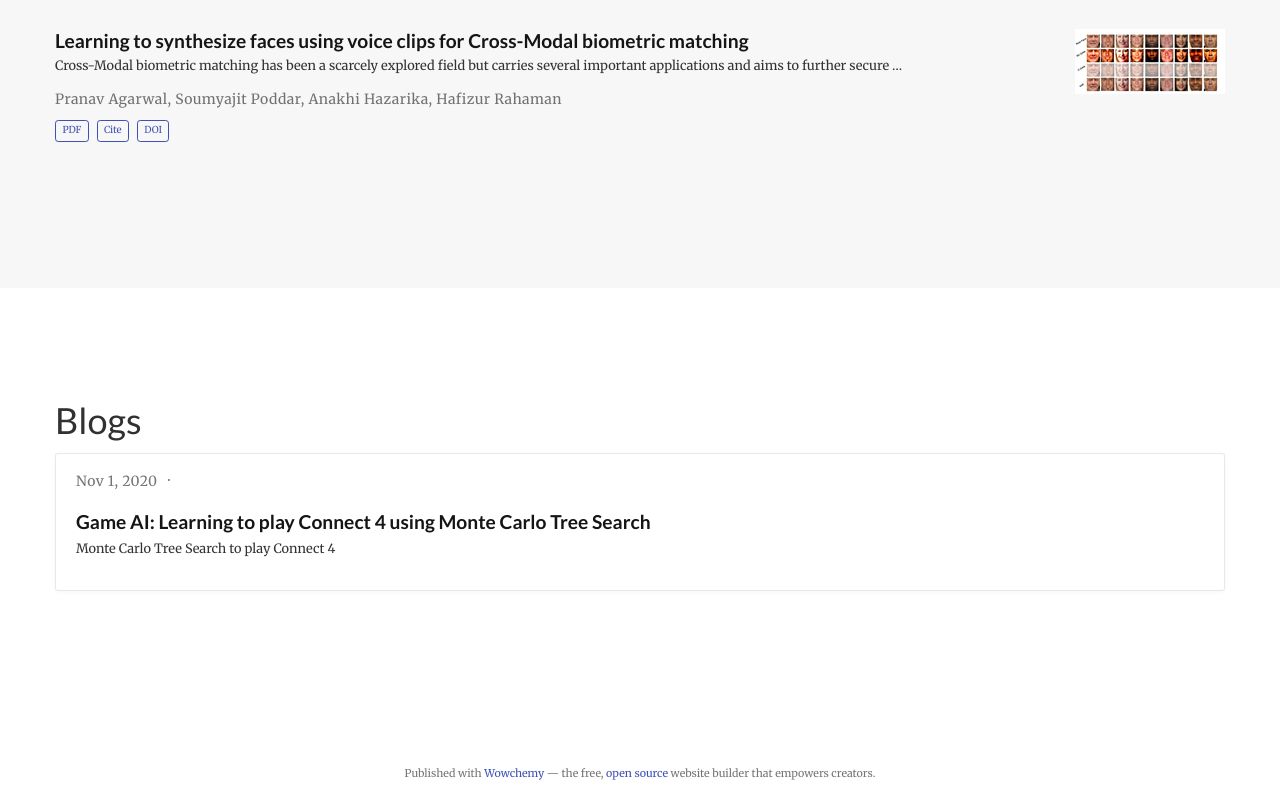
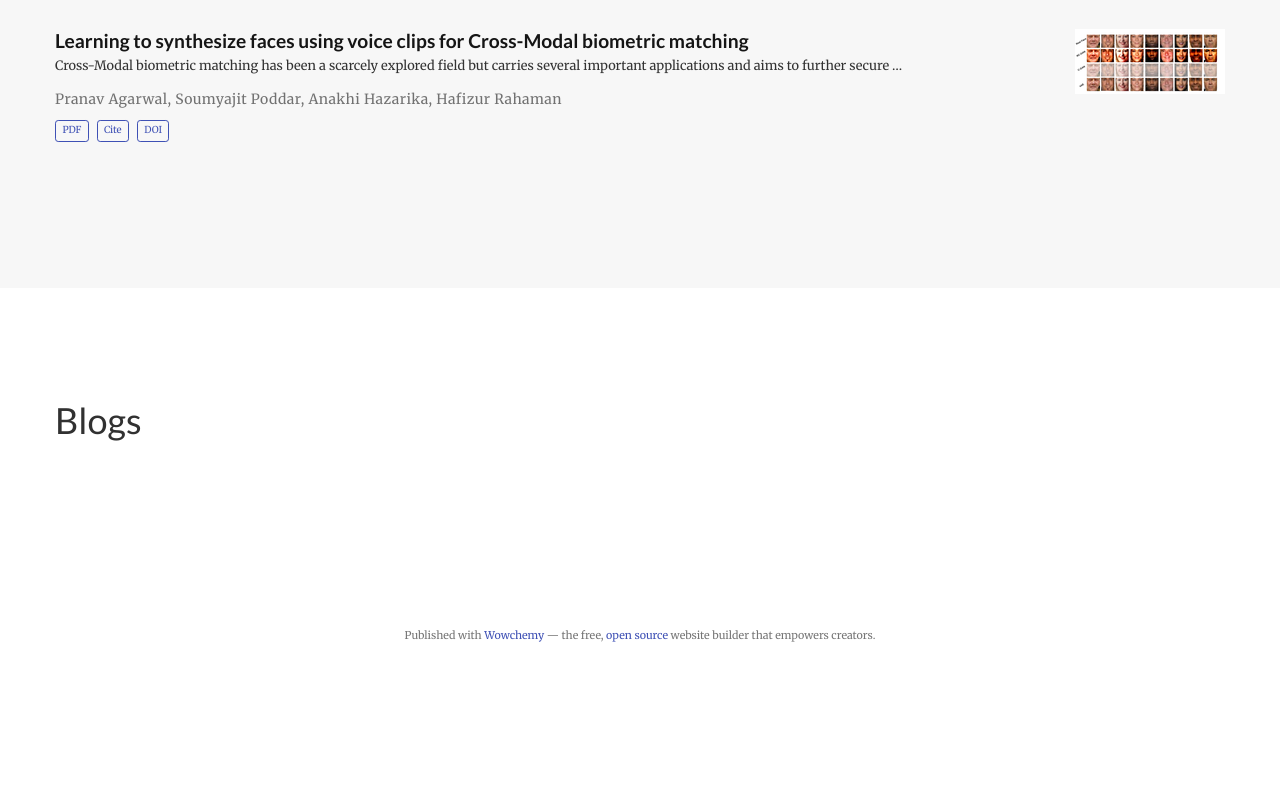
Before and after one commit to pranavAL/pranaval.github.io, a plain HTML site: page index.html in a window 1280 px wide. Shown: the part 1059-1858 px from the top of the page. After the commit the page ends 1720 px from the top, so only its background shows below. Drawn offline with nearby package versions, Linux system fonts and the light colour scheme; some packages are replaced by stand-ins of ours; a script that the page names is missing; some icons are missing.

Commit message:
first commit

```diff
--- a/index.html
+++ b/index.html
@@ -1303,83 +1303,6 @@
 
 <div class="col-12 ">
 
-
-
-
-
-
-
-
-
-
-
-
-
-
-
-
-
-
-<div class="card-simple">
-
-
-
-
-
-<div class="article-metadata">
-
-
-
-
-
-  <span class="article-date">
-
-
-
-
-    Nov 1, 2020
-  </span>
-
-
-
-
-
-
-
-
-
-
-
-  <span class="middot-divider"></span>
-  <a href="/project/example/#disqus_thread"></a>
-
-
-
-
-
-</div>
-
-
-
-
-
-
-
-  <h3 class="article-title mb-1 mt-3">
-    <a href="/project/example/">Game AI: Learning to play Connect 4 using Monte Carlo Tree Search</a>
-  </h3>
-
-
-  <a href="/project/example/" class="summary-link">
-    <div class="article-style">
-      <p>Monte Carlo Tree Search to play Connect 4</p>
-    </div>
-  </a>
-
-
-
-
-</div>
 
 
 
```
